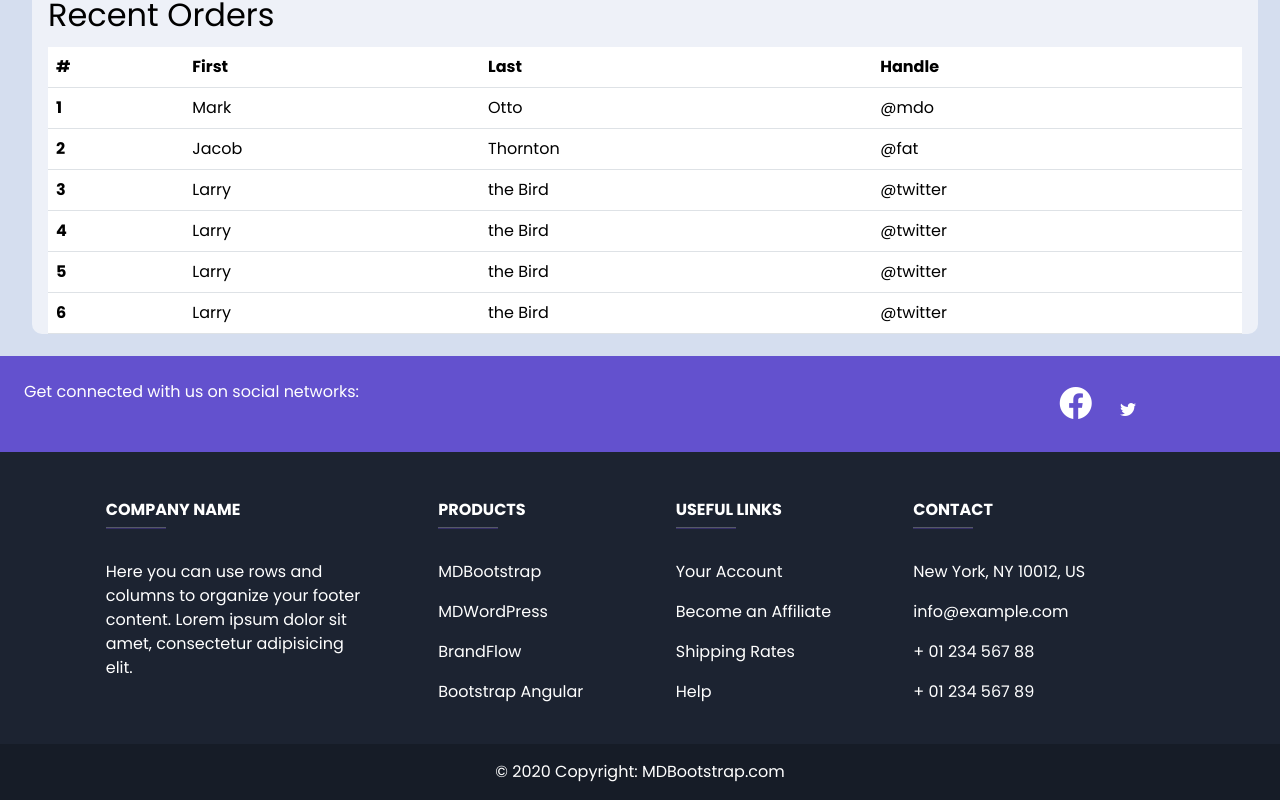
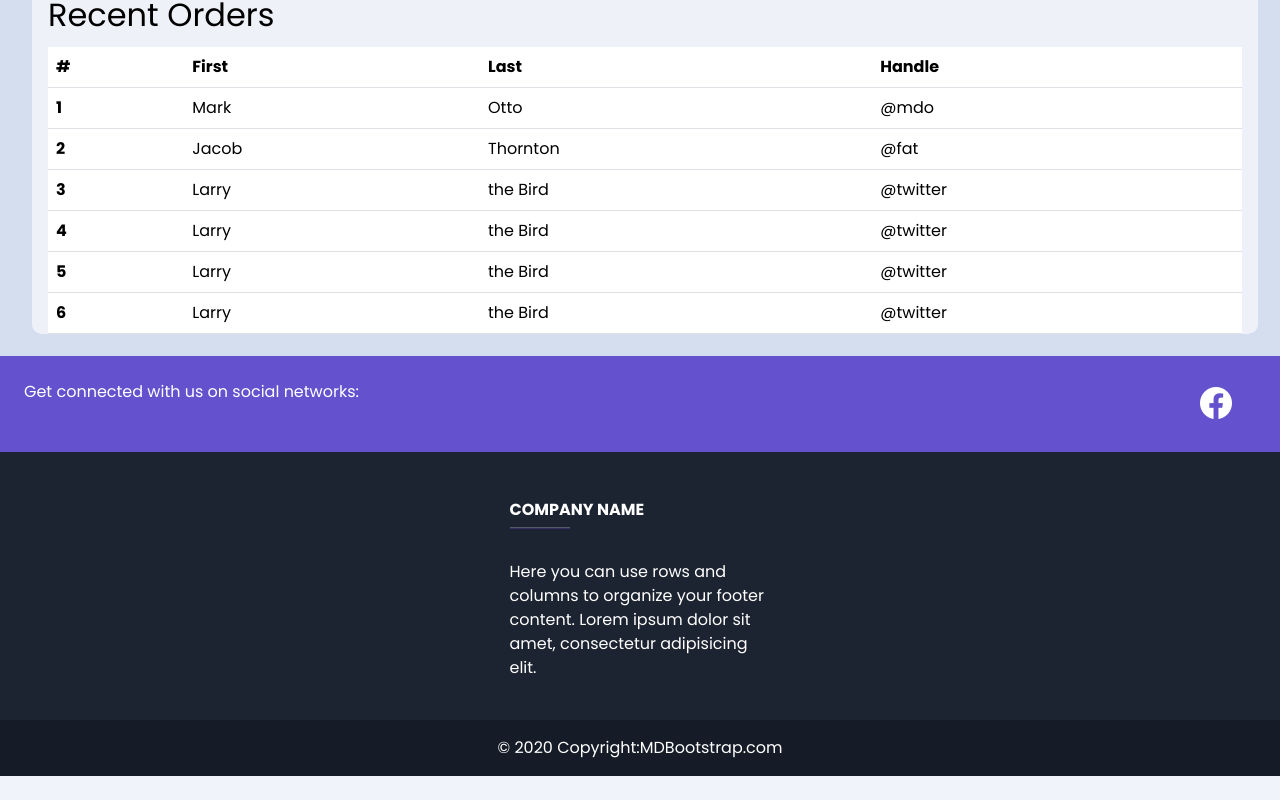
Before and after one commit to L2GS-19101360/CampusChime, a React (Vite) app: page /adminPage in a window 1280 px wide. Shown: the part 444-1244 px from the top of the page. After the commit the page ends 1220 px from the top, so only its background shows below. Built offline with nearby package versions, Linux system fonts and the light colour scheme.

Commit message:
update seller

```diff
--- a/index.html
+++ b/index.html
@@ -3,6 +3,7 @@
   <head>
     <meta charset="UTF-8" />
     <meta name="viewport" content="width=device-width, initial-scale=1.0" />
+
     <link rel="shortcut icon" href="./src/assets/CampusChimeLogoIcon.svg" type="image/x-icon">
     <title>CampusChime</title>
     <link rel="icon" type="image/svg+xml" href="/CampusChime.svg" />
@@ -20,144 +21,6 @@
     <script type="module" src="/src/main.jsx"></script>
     <script src="https://cdn.jsdelivr.net/npm/bootstrap@5.3.1/dist/js/bootstrap.min.js" integrity="sha256-gOQJIa9+K/XdfAuBkg2ONAdw5EnQbokw/s2b8BqsRFg=" crossorigin="anonymous"></script>
   </body>
-  <footer
-  class="text-center text-lg-start text-white"
-  style="background-color: #1c2331"
-  >
-<!-- Section: Social media -->
-<section
-     class="d-flex justify-content-between p-4"
-     style="background-color: #6351ce"
-     >
-<!-- Left -->
-<div class="me-5">
-<span>Get connected with us on social networks:</span>
-</div>
-<!-- Left -->
 
-<!-- Right -->
-<div>
-<a href="" class="text-white me-4">
-  <i class="bi bi-facebook" style="font-size: 2rem;"></i>
-</a>
-<a href="" class="text-white me-4">
-  <i class="bi bi-twitter"></i>
-</a>
-<a href="" class="text-white me-4">
-  <i class="fab fa-google"></i>
-</a>
-<a href="" class="text-white me-4">
-  <i class="fab fa-instagram"></i>
-</a>
-<a href="" class="text-white me-4">
-  <i class="fab fa-linkedin"></i>
-</a>
-<a href="" class="text-white me-4">
-  <i class="fab fa-github"></i>
-</a>
-</div>
-<!-- Right -->
-</section>
-<!-- Section: Social media -->
-
-<!-- Section: Links  -->
-<section class="">
-<div class="container text-center text-md-start mt-5">
-<!-- Grid row -->
-<div class="row mt-3">
-  <!-- Grid column -->
-  <div class="col-md-3 col-lg-4 col-xl-3 mx-auto mb-4">
-    <!-- Content -->
-    <h6 class="text-uppercase fw-bold">Company name</h6>
-    <hr
-        class="mb-4 mt-0 d-inline-block mx-auto"
-        style="width: 60px; background-color: #7c4dff; height: 2px"
-        />
-    <p>
-      Here you can use rows and columns to organize your footer
-      content. Lorem ipsum dolor sit amet, consectetur adipisicing
-      elit.
-    </p>
-  </div>
-  <!-- Grid column -->
-
-  <!-- Grid column -->
-  <div class="col-md-2 col-lg-2 col-xl-2 mx-auto mb-4">
-    <!-- Links -->
-    <h6 class="text-uppercase fw-bold">Products</h6>
-    <hr
-        class="mb-4 mt-0 d-inline-block mx-auto"
-        style="width: 60px; background-color: #7c4dff; height: 2px"
-        />
-    <p>
-      <a href="#!" class="text-white">MDBootstrap</a>
-    </p>
-    <p>
-      <a href="#!" class="text-white">MDWordPress</a>
-    </p>
-    <p>
-      <a href="#!" class="text-white">BrandFlow</a>
-    </p>
-    <p>
-      <a href="#!" class="text-white">Bootstrap Angular</a>
-    </p>
-  </div>
-  <!-- Grid column -->
-
-  <!-- Grid column -->
-  <div class="col-md-3 col-lg-2 col-xl-2 mx-auto mb-4">
-    <!-- Links -->
-    <h6 class="text-uppercase fw-bold">Useful links</h6>
-    <hr
-        class="mb-4 mt-0 d-inline-block mx-auto"
-        style="width: 60px; background-color: #7c4dff; height: 2px"
-        />
-    <p>
-      <a href="#!" class="text-white">Your Account</a>
-    </p>
-    <p>
-      <a href="#!" class="text-white">Become an Affiliate</a>
-    </p>
-    <p>
-      <a href="#!" class="text-white">Shipping Rates</a>
-    </p>
-    <p>
-      <a href="#!" class="text-white">Help</a>
-    </p>
-  </div>
-  <!-- Grid column -->
-
-  <!-- Grid column -->
-  <div class="col-md-4 col-lg-3 col-xl-3 mx-auto mb-md-0 mb-4">
-    <!-- Links -->
-    <h6 class="text-uppercase fw-bold">Contact</h6>
-    <hr
-        class="mb-4 mt-0 d-inline-block mx-auto"
-        style="width: 60px; background-color: #7c4dff; height: 2px"
-        />
-    <p><i class="fas fa-home mr-3"></i> New York, NY 10012, US</p>
-    <p><i class="fas fa-envelope mr-3"></i> info@example.com</p>
-    <p><i class="fas fa-phone mr-3"></i> + 01 234 567 88</p>
-    <p><i class="fas fa-print mr-3"></i> + 01 234 567 89</p>
-  </div>
-  <!-- Grid column -->
-</div>
-<!-- Grid row -->
-</div>
-</section>
-<!-- Section: Links  -->
-
-<!-- Copyright -->
-<div
- class="text-center p-3"
- style="background-color: rgba(0, 0, 0, 0.2)"
- >
-© 2020 Copyright:
-<a class="text-white" href="https://mdbootstrap.com/"
- >MDBootstrap.com</a
->
-</div>
-<!-- Copyright -->
-</footer>
 
 </html>
--- a/package.json
+++ b/package.json
@@ -22,7 +22,9 @@
     "react-dom": "^18.2.0",
     "react-icons": "^4.12.0",
     "react-router-dom": "^5.2.0",
+    "react-super-responsive-table": "^5.2.2",
     "react-toastify": "^9.1.3",
+    "styled-components": "^6.1.1",
     "vite": "^4.2.0"
   },
   "devDependencies": {
--- a/src/App.jsx
+++ b/src/App.jsx
@@ -9,7 +9,7 @@ import cart from "./assets/cart-arrow-down.svg";
 import arrow from "./assets/interactive.svg";
 import "./App.css";
 import loginImage from "./assets/loginImage.jpg";
-
+import Footer from "./components/footer/footer";
 // sample only
 const entrepreneurs = [
   { id: 1, name: "Jaden Ceniza", image: "https://via.placeholder.com/150" },
--- /dev/null
+++ b/src/components/footer/footer.jsx
@@ -0,0 +1,64 @@
+import React from 'react';
+
+const Footer = () => {
+ return (
+   <footer
+     className="text-center text-lg-start text-white"
+     style={{backgroundColor: "#1c2331"}}
+   >
+     {/* Section: Social media */}
+     <section
+       className="d-flex justify-content-between p-4"
+       style={{backgroundColor: "#6351ce"}}
+     >
+       {/* Left */}
+       <div className="me-5">
+         <span>Get connected with us on social networks:</span>
+       </div>
+       {/* Right */}
+       <div>
+         <a href="" className="text-white me-4">
+           <i className="bi bi-facebook" style={{fontSize: "2rem"}}></i>
+         </a>
+         {/* ...rest of the social media links... */}
+       </div>
+     </section>
+     {/* Section: Links */}
+     <section className="">
+       <div className="container text-center text-md-start mt-5">
+         {/* Grid row */}
+         <div className="row mt-3">
+           {/* Grid column */}
+           <div className="col-md-3 col-lg-4 col-xl-3 mx-auto mb-4">
+             {/* Content */}
+             <h6 className="text-uppercase fw-bold">Company name</h6>
+             <hr
+               className="mb-4 mt-0 d-inline-block mx-auto"
+               style={{width: "60px", backgroundColor: "#7c4dff", height: "2px"}}
+             />
+             <p>
+               Here you can use rows and columns to organize your footer
+               content. Lorem ipsum dolor sit amet, consectetur adipisicing
+               elit.
+             </p>
+           </div>
+           {/* ...rest of the grid columns... */}
+         </div>
+         {/* Grid row */}
+       </div>
+     </section>
+     {/* Copyright */}
+     <div
+       className="text-center p-3"
+       style={{backgroundColor: "rgba(0, 0, 0, 0.2)"}}
+     >
+       © 2020 Copyright:
+       <a className="text-white" href="https://mdbootstrap.com/">
+         MDBootstrap.com
+       </a>
+     </div>
+   </footer>
+ );
+};
+
+export default Footer;
--- a/src/main.jsx
+++ b/src/main.jsx
@@ -14,7 +14,7 @@ import AboutUsPageLogin from './pages/About Us Page/AboutUsPage(Login).jsx'
 import UserSettingPage from './pages/User Setting Page/UserSettingPage.jsx'
 import ForgetPasswordPage from './pages/Forget Password Page/ForgetPasswordPage.jsx'
 import AdminPage from './pages/Admin Page/AdminPage.jsx'
-
+import Footer from './components/footer/footer.jsx';
 ReactDOM.createRoot(document.getElementById('root')).render(
   <div>
     <Router>
@@ -28,5 +28,6 @@ ReactDOM.createRoot(document.getElementById('root')).render(
       <Route path='/forgetPasswordPage' component={ForgetPasswordPage}/>
       <Route path='/adminPage' component={AdminPage}/>
     </Router>
+    <Footer />
   </div>
 )
--- a/src/pages/ProductManagement/SellerProductManage.jsx
+++ b/src/pages/ProductManagement/SellerProductManage.jsx
@@ -110,7 +110,7 @@ const SellerProductPage = () => {
       <li>
         <div className="title">
           <a href="#" className="link" onClick={handleProductClick}>
-            <i className="bx bx-collection" />
+            <i class='bx bx-package'></i>
             <span className="name">Products</span>
           </a>
          {/* <i className="bx bxs-chevron-down" />*/}
--- a/src/pages/ProductManagement/products/products.jsx
+++ b/src/pages/ProductManagement/products/products.jsx
@@ -1,13 +1,45 @@
 import React from 'react';
+import styled from 'styled-components';
+
+const Container = styled.div`
+  overflow-x: auto;
+`;
+
+const ResponsiveTable = styled.table`
+  width: 100%;
+  max-width: 100%; /* Ensure the table doesn't overflow its container */
+  border-collapse: collapse;
+`;
 
 const Products = () => {
-    return(
-        <div className="mx-3">
-            <h1>
-                HELLO WORLD!
-            </h1>
-        </div>
-    );
+  return (
+    <Container className="container-fluid">
+      <ResponsiveTable className="table table-striped">
+        <thead>
+          <tr>
+            <th>Product Name</th>
+            <th>Quantity</th>
+            <th>Price</th>
+            <th>Statuses</th>
+            <th>Actions</th>
+          </tr>
+        </thead>
+        <tbody>
+          <tr>
+            <td>Name</td>
+            <td>Qty</td>
+            <td>Price</td>
+            <td>Statuses</td>
+            <td>
+              <button className="btn btn-primary">Edit</button>
+              <button className="btn btn-danger">Delete</button>
+            </td>
+          </tr>
+          {/* Add more rows as needed */}
+        </tbody>
+      </ResponsiveTable>
+    </Container>
+  );
 };
 
 export default Products;
```
Also changed, not shown: src/pages/ProductManagement/products/Products.css (added), 1 other file (tests, documents, lock files or other folders).
